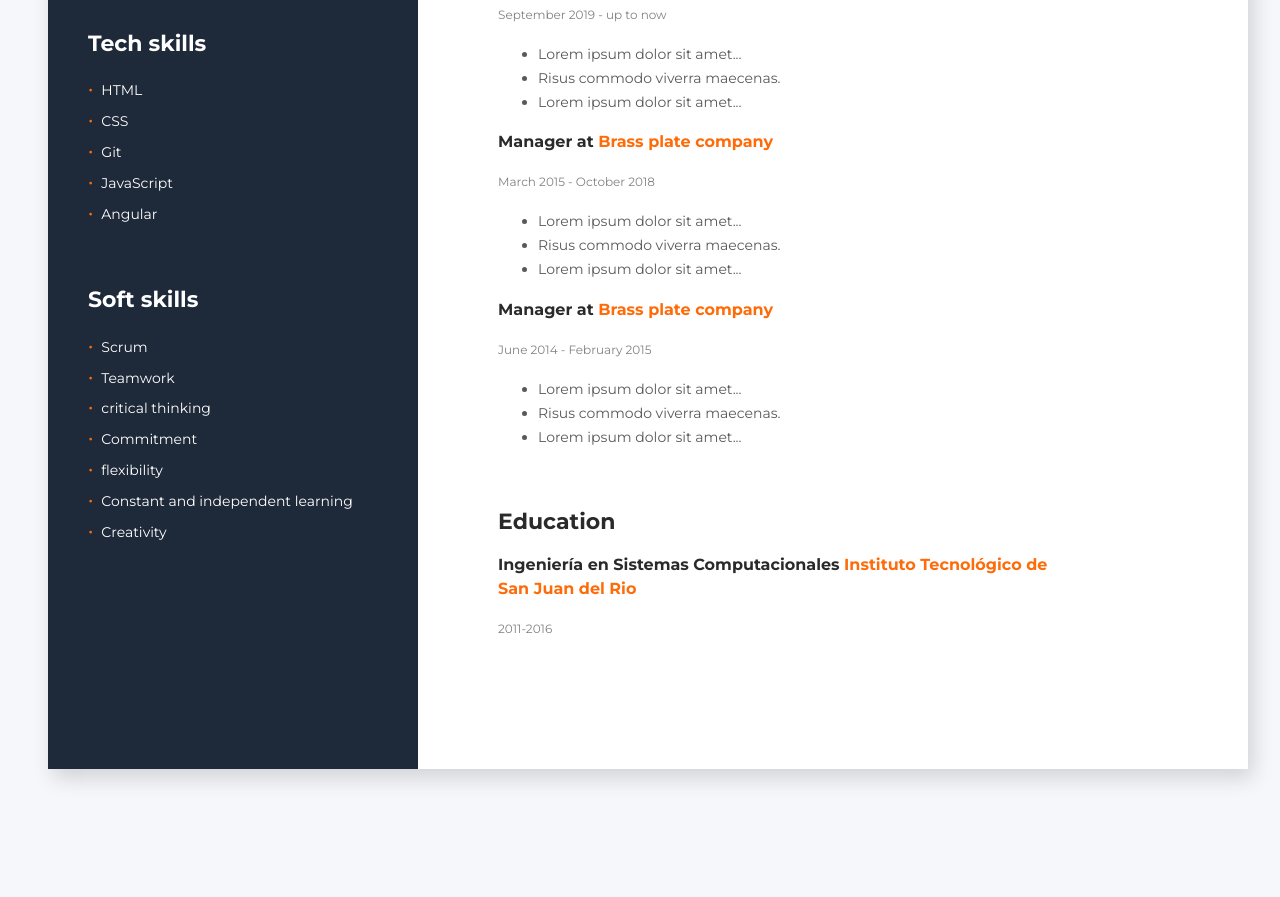
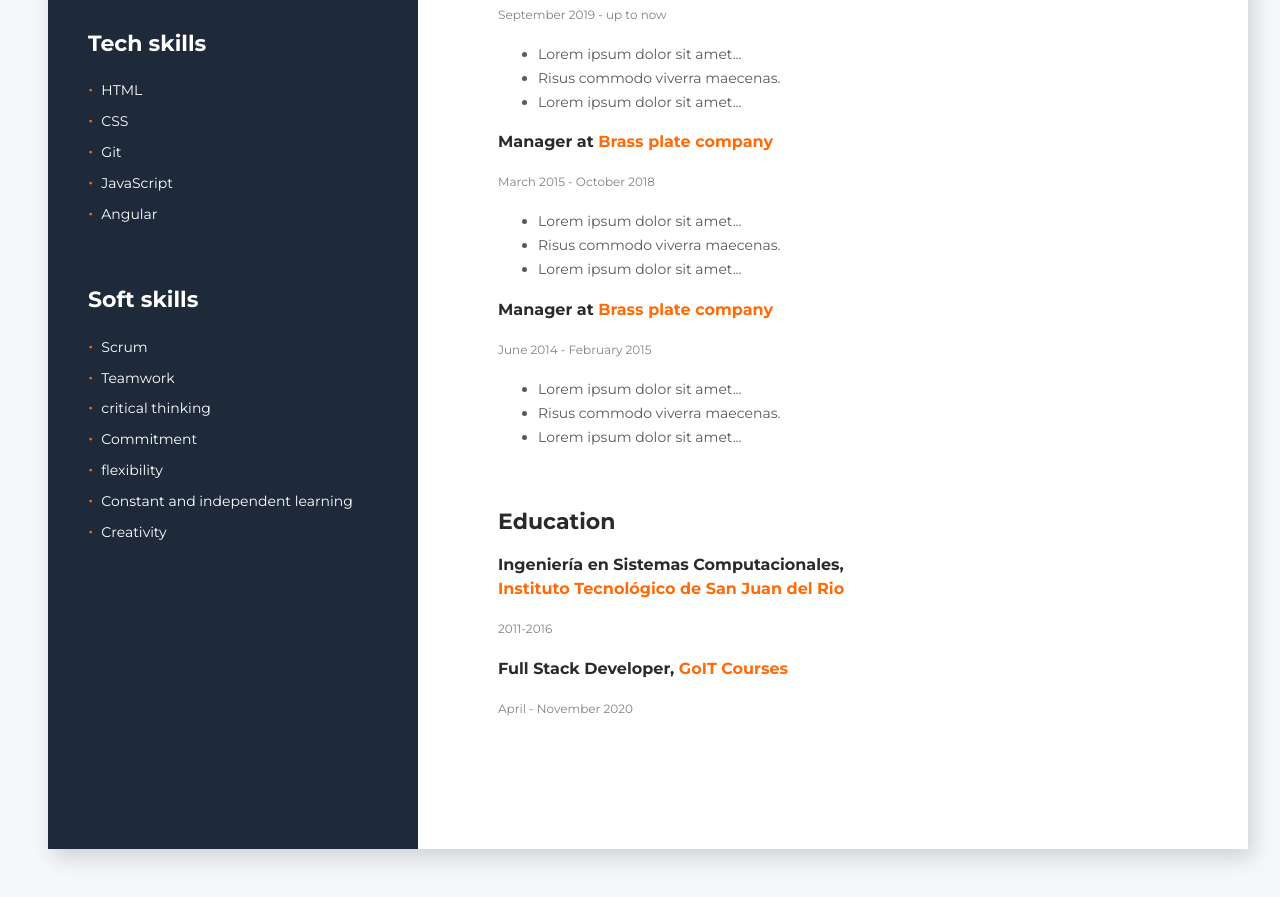
Before and after one commit to valentindjl/CV_Valentin, a plain HTML site: page index.html in a window 1280 px wide. Shown: the part 526-1423 px from the top of the page. Before the commit the page ends 1343 px from the top, so only its background shows below. Drawn offline with Linux system fonts and the light colour scheme.

Commit message:
modificacion education 2

```diff
--- a/index.html
+++ b/index.html
@@ -148,10 +148,16 @@
           <h2 class="education-title">Education</h2>
 
           <h3 class="education-degree">
-            Ingeniería en Sistemas Computacionales
+            Ingeniería en Sistemas Computacionales,<br>
             <span class="accent"> Instituto Tecnológico de San Juan del Rio</span>
           </h3>
           <p class="education-time">2011-2016</p>
+
+          <h3 class="education-degree">
+            Full Stack Developer, <span class="accent">GoIT Courses</span>
+          </h3>
+          <p class="education-time">April - November 2020</p>
+
         </section>
       </div>
     </div>
```
